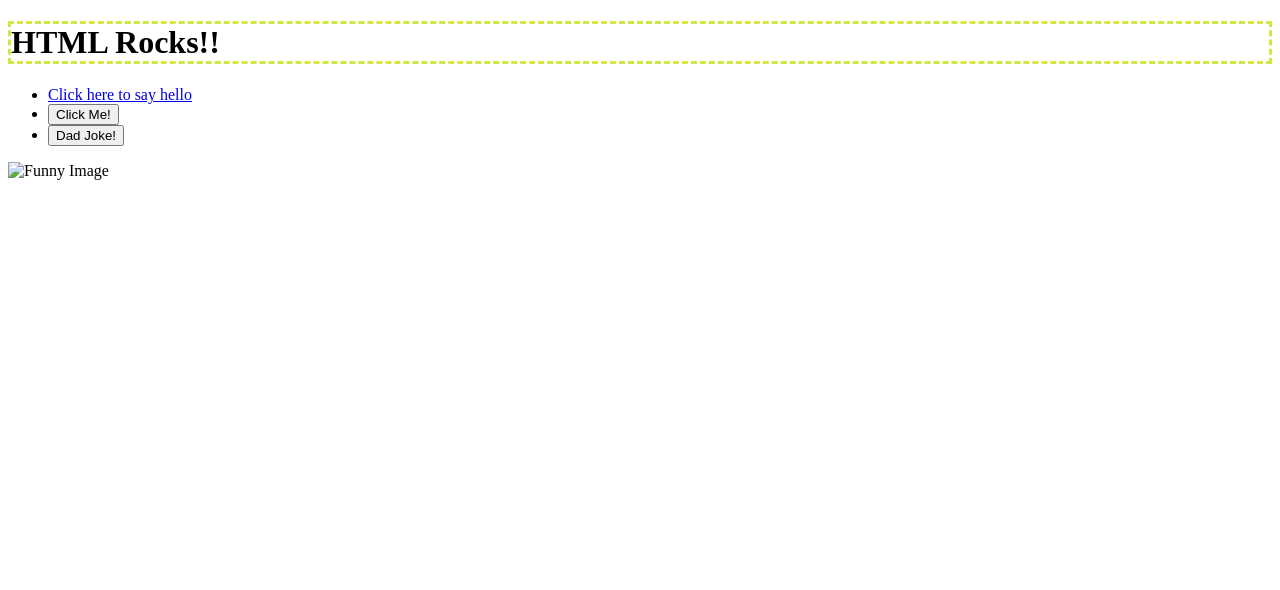
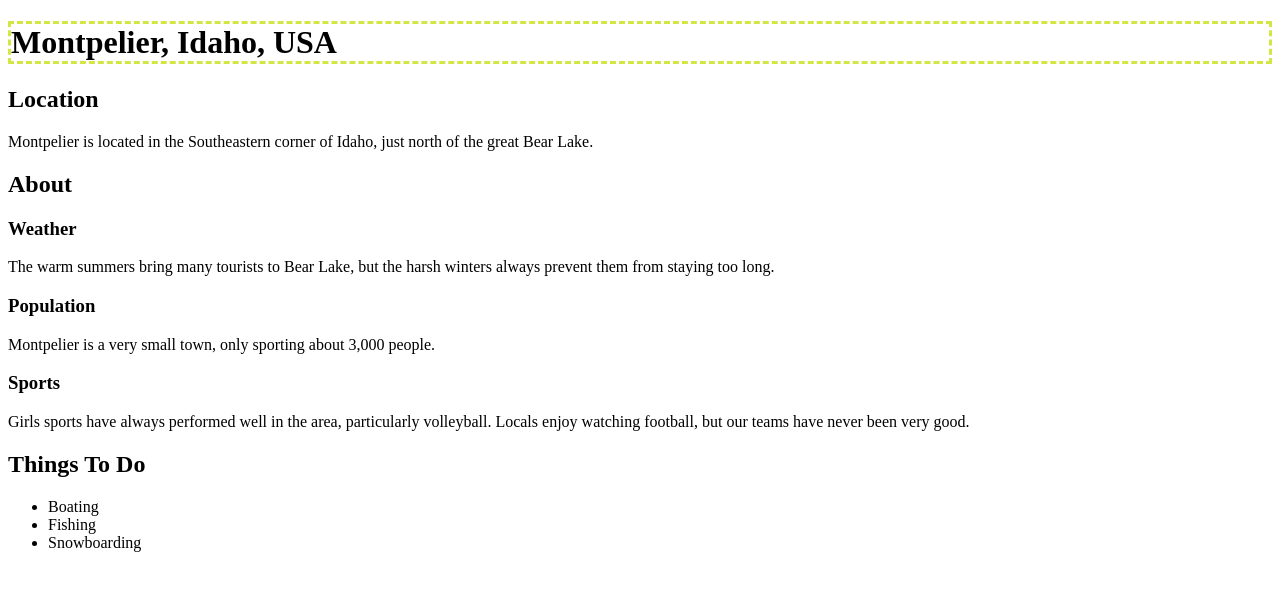
Before and after one commit to AidenMcLeish/CS208Lab2.03, a website: page index.html in a window 1280 px wide. Drawn offline with Linux system fonts and the light colour scheme; files that its build step writes are made by us from their sources.

Commit message:
Completed

```diff
--- a/index.html
+++ b/index.html
@@ -3,23 +3,49 @@
 
 <head>
   <meta charset="utf-8">
-  <title>CS208 - Starter Code (UPDATE ME)!</title>
+  <title>Aiden McLeish's Hometown</title>
   <meta name="description" content="">
   <meta name="viewport" content="width=device-width, initial-scale=1">
   <link rel="stylesheet" href="style.css">
 </head>
 
 <body>
-  <h1>HTML Rocks!!</h1>
-  <ul>
-  <li><a href="/hello">Click here to say hello</a></li>
-  <li><button id="hello-link">Click Me!</button></li>
-  <li><button id="joke-button">Dad Joke!</button></li>
-  <script src="script.js"></script>
-  </ul>
-  <img src="funny.png" alt="Funny Image" width="300" height="200">
+  <h1>Montpelier, Idaho, USA</h1>
 
-  <h2 id="joke-display"></h2>
+  <section>
+    <h2>Location</h2>
+
+    <p>Montpelier is located in the Southeastern corner of Idaho, just north of the great Bear Lake.</p>
+  </section>
+
+  <section>
+    <h2>About</h2>
+
+    <section>
+      <h3>Weather</h3>
+
+      <p>The warm summers bring many tourists to Bear Lake, but the harsh winters always prevent them from staying too long.</p>
+    </section>
+    <section>
+      <h3>Population</h3>
+      <p>Montpelier is a very small town, only sporting about 3,000 people.</p>
+    </section>
+    <section>
+      <h3>Sports</h3>
+      <p>Girls sports have always performed well in the area, particularly volleyball. Locals enjoy watching football, but our teams have never been very good.</p>
+    </section>
+  </section>
+
+  <section>
+    <h2>Things To Do</h2>
+
+    <ul>
+      <li>Boating</li>
+      <li>Fishing</li>
+      <li>Snowboarding</li>
+    </ul>
+  </section>
+
 </body>
 
 </html>
```
Also changed, not shown: 1 other file.
